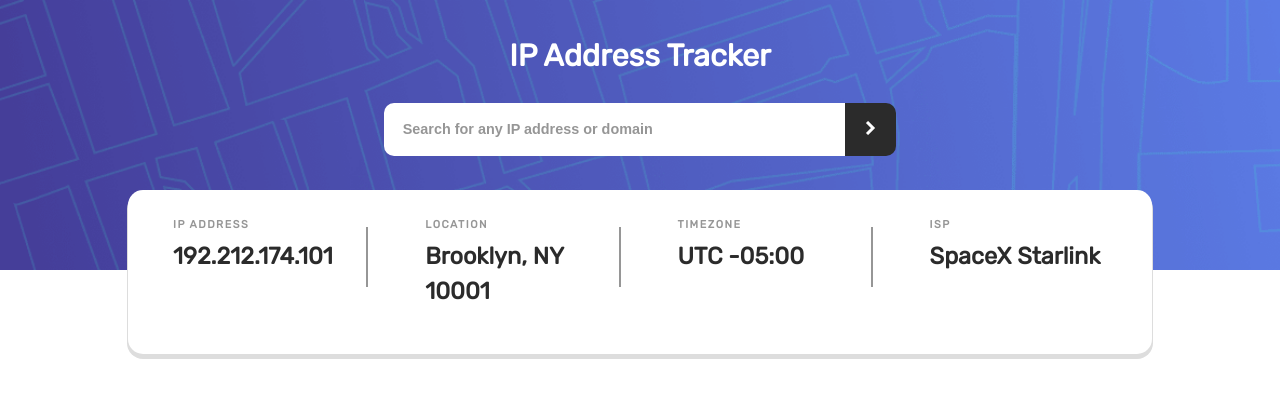
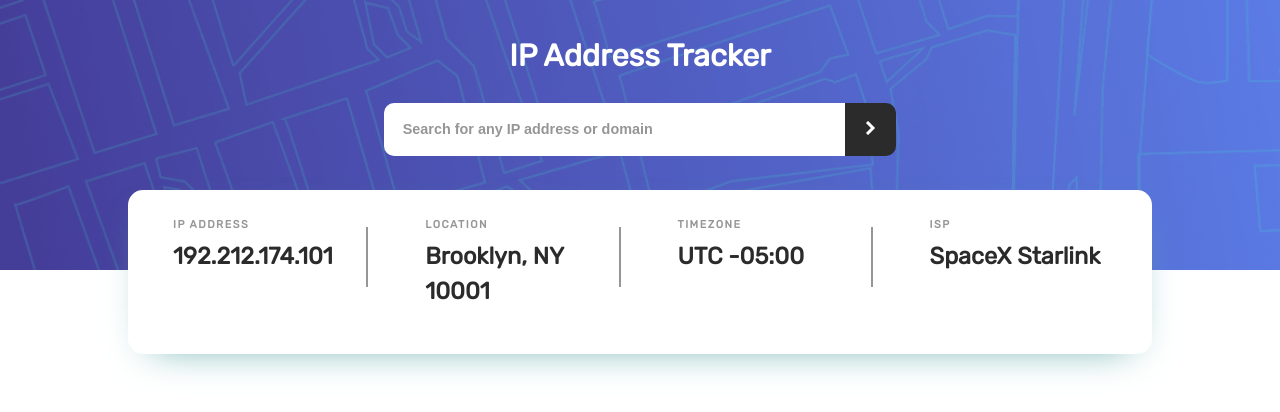
Before and after one commit to yusufweb/ip-address-tracker-master, a plain HTML site: page index.html in a window 1280 px wide. Drawn offline with nearby package versions, Linux system fonts and the light colour scheme; no server answers.

Commit message:
box shadow fixed

```diff
--- a/style.css
+++ b/style.css
@@ -87,7 +87,7 @@ div#ip-details {
     border-radius: 15px;
     top: 165px;
     padding: 2em;
-    box-shadow: 0 4px 0 1px #ddd;
+    box-shadow: 1px 14px 40px -22px hsl(180, 29%, 50%);
     text-align: center;
     z-index: 100;
 }
```
